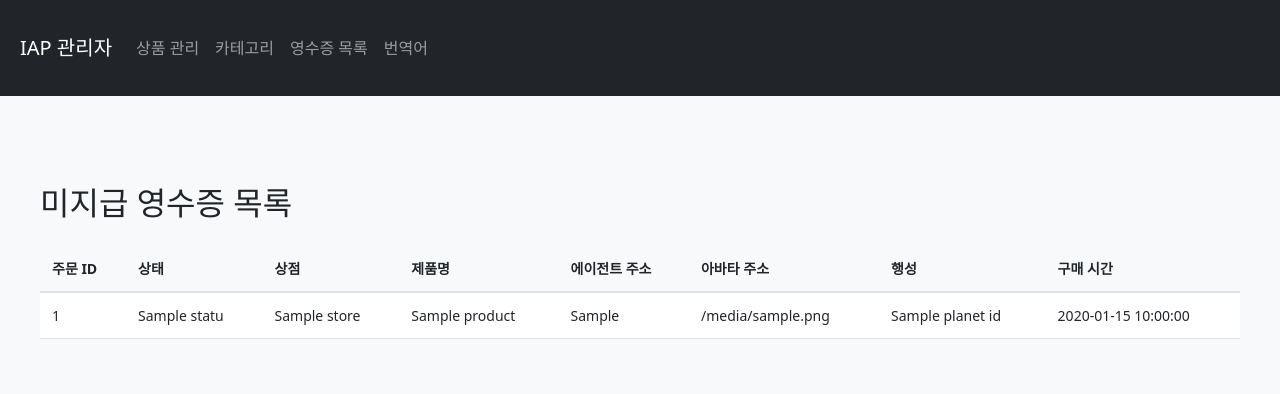
After one commit to planetarium/NineChronicles.IAP, a Python web app: template backoffice/templates/receipts.html in a window 1280 px wide. The commit adds this page. Shown: the top 394 px of the page. Run offline with Jinja, Linux system fonts and the light colour scheme; the template is opened without the code that fills it: most values are stand-ins (such as "Sample title", 1, 10 or a date in 2020).

Commit message:
Implement receipt listing feature
- Added a new endpoint to list receipts with specific filters.
- Created a new template for displaying the receipts.
- Updated the navigation to include a link to the receipts page.
- Enhanced database queries to fetch valid receipts while excluding certain products.

```diff
--- a/backoffice/templates/base.html
+++ b/backoffice/templates/base.html
@@ -22,6 +22,9 @@
                     </li>
                     <li class="nav-item">
                         <a class="nav-link" href="/categories">카테고리</a>
+                    </li>
+                    <li class="nav-item">
+                        <a class="nav-link" href="/receipts">영수증 목록</a>
                     </li>
                     <li class="nav-item">
                         <a class="nav-link" href="/l10n">번역어</a>
--- /dev/null
+++ b/backoffice/templates/receipts.html
@@ -0,0 +1,110 @@
+{% extends "base.html" %}
+
+{% block content %}
+<style>
+    .table {
+        font-size: 14px;
+        width: 100%;
+        margin-bottom: 1rem;
+    }
+    .table th {
+        background-color: #f8f9fa;
+        border-bottom: 2px solid #dee2e6;
+        padding: 12px;
+        white-space: nowrap;
+        font-weight: 600;
+    }
+    .table td {
+        padding: 12px;
+        vertical-align: middle;
+        border-bottom: 1px solid #dee2e6;
+        word-break: break-all;
+    }
+    .table tr:hover {
+        background-color: rgba(0,0,0,.03);
+    }
+    .address-cell {
+        max-width: 200px;
+        overflow: hidden;
+        text-overflow: ellipsis;
+    }
+    .container {
+        max-width: 1400px;
+        padding: 20px;
+    }
+</style>
+
+<div class="container mt-4">
+    <h2 class="mb-4">미지급 영수증 목록</h2>
+    <div class="table-responsive">
+        <table class="table">
+            <thead>
+                <tr>
+                    <th>주문 ID</th>
+                    <th>상태</th>
+                    <th>상점</th>
+                    <th>제품명</th>
+                    <th>에이전트 주소</th>
+                    <th>아바타 주소</th>
+                    <th>행성</th>
+                    <th>구매 시간</th>
+                </tr>
+            </thead>
+            <tbody>
+                {% for receipt in receipts %}
+                <tr>
+                    <td>{{ receipt.order_id }}</td>
+                    <td>
+                        {% if receipt.status.value == 0 %}
+                            초기화
+                        {% elif receipt.status.value == 1 %}
+                            검증 요청 중
+                        {% elif receipt.status.value == 10 %}
+                            유효함
+                        {% elif receipt.status.value == 20 %}
+                            관리자에 의해 환불됨
+                        {% elif receipt.status.value == 91 %}
+                            유효하지 않음
+                        {% elif receipt.status.value == 92 %}
+                            구매자에 의해 환불됨
+                        {% elif receipt.status.value == 93 %}
+                            구매 한도 초과
+                        {% elif receipt.status.value == 94 %}
+                            시간 제한
+                        {% elif receipt.status.value == 95 %}
+                            필요 레벨 부족
+                        {% elif receipt.status.value == 96 %}
+                            마일리지 부족
+                        {% elif receipt.status.value == 99 %}
+                            알 수 없음
+                        {% else %}
+                            {{ receipt.status.name }}
+                        {% endif %}
+                    </td>
+                    <td>
+                        {% if receipt.store.value == 0 %}
+                            테스트
+                        {% elif receipt.store.value == 1 %}
+                            애플 앱스토어
+                        {% elif receipt.store.value == 2 %}
+                            구글 플레이스토어
+                        {% elif receipt.store.value == 91 %}
+                            애플 샌드박스
+                        {% elif receipt.store.value == 92 %}
+                            구글 샌드박스
+                        {% else %}
+                            {{ receipt.store.name }}
+                        {% endif %}
+                    </td>
+                    <td>{{ receipt.product.name if receipt.product else '-' }}</td>
+                    <td class="address-cell">{{ receipt.agent_addr }}</td>
+                    <td class="address-cell">{{ receipt.avatar_addr }}</td>
+                    <td>{{ PlanetID(receipt.planet_id).name }}</td>
+                    <td>{{ receipt.purchased_at }}</td>
+                </tr>
+                {% endfor %}
+            </tbody>
+        </table>
+    </div>
+</div>
+{% endblock %}
```
Also changed, not shown: backoffice/main.py (+38 -2 lines).
